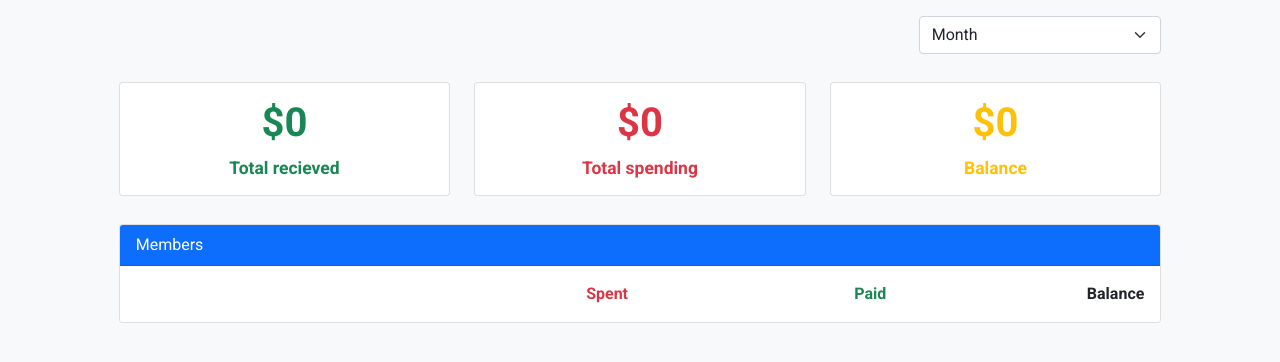
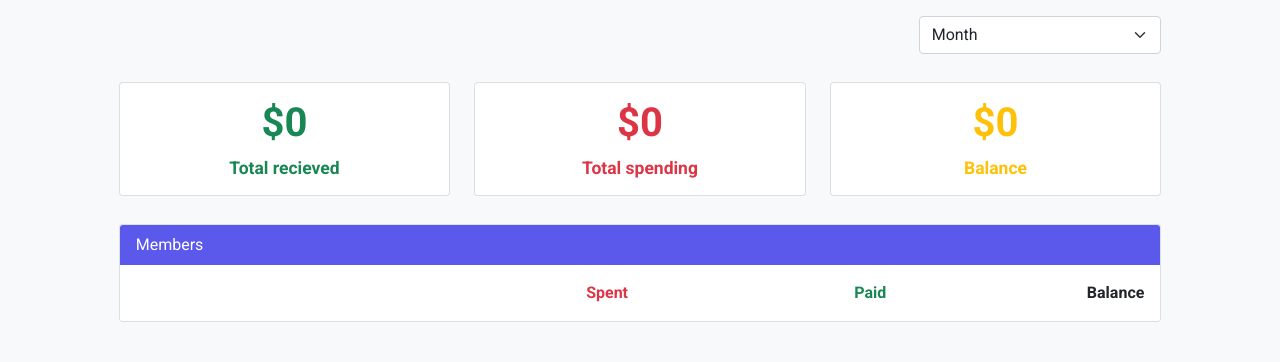
Before and after one commit to ReshanCSX/CS50x-Final-Project, a Flask app: page /home in a window 1280 px wide. Shown: the part 64-426 px from the top of the page. Run offline with Flask 2, Linux system fonts and the light colour scheme; the visitor is signed in with stand-in values (Sample User, id 1); data comes from the database, SQL or seed files in the repository; data that the repository does not hold is empty.

Commit message:
overview bug fix

```diff
--- a/financeapp/routes.py
+++ b/financeapp/routes.py
@@ -115,12 +115,12 @@ def home():
 
     data_overview['income'] = getting_sum("Inc")
     data_overview['expense'] = getting_sum("Ex")
-    data_overview['balance'] = data_overview['income'] - data_overview['expense']
+    data_overview['balance'] =  (data_overview['expense']) - (-data_overview['income'])
+
 
     members = Members.query.filter_by(user_id = current_user.id).all()
-    user_transactions = Transactions.query.filter_by(user_id=current_user.id).all()
 
-
+    # Members Data
 
     members_data = {}
 
@@ -132,7 +132,6 @@ def home():
 
         for item in member.trans_members:
             member_count = len(item.member_transactions)
-            print(item, len(item.member_transactions))
 
             if item.paid_by == member.id:
 
@@ -150,33 +149,7 @@ def home():
                     members_data[member.name]['income'] += (item.amount / member_count)
 
 
-
         members_data[member.name]['balance'] = members_data[member.name]['spent'] + members_data[member.name]['income']
-        print("")
-
-    print(members_data)
-
-
-
-
-        # print(member)
-        # print(member.trans_members)
-        # print("")
-
-
-
-    # Recent Transactions
-    transactions = Transactions.query.filter_by(user_id=current_user.id).order_by(desc(Transactions.date)).limit(5).all()
-
-    trans = {}
-
-    for transaction in transactions:
-        for i in range(5):
-            trans[f'transaction{i}'] = {}
-            trans[f'transaction{i}']['name'] = transaction.transaction_name
-            trans[f'transaction{i}']['date'] = transaction.date
-            trans[f'transaction{i}']['paid'] = transaction.paid_by
-            trans[f'transaction{i}']['amount'] = transaction.amount
 
 
     return render_template("overview.html", title = "Overview", form = form, data_overview = data_overview, members_data = members_data )
--- a/financeapp/static/styles.css
+++ b/financeapp/static/styles.css
@@ -184,4 +184,9 @@ header .navbar .nav_menu .nav_list .nav_item:hover {
 }
 .member-button-wrapper:hover {
   background-color: #e7e5e5;
+}
+
+.bg-color {
+  background-color: #5B58EC;
+  border: none;
 }/*# sourceMappingURL=styles.css.map */
--- a/financeapp/static/styles.scss
+++ b/financeapp/static/styles.scss
@@ -257,6 +257,10 @@ header{
     }
 }
 
+.bg-color{
+    background-color: $primary-color;
+    border: none;
+}
 
 // .transaction_form{
 //     border: 1px solid $accent-color-1;
--- a/financeapp/templates/overview.html
+++ b/financeapp/templates/overview.html
@@ -65,7 +65,7 @@
         <div class="row row-cols-1 g-4 mt-1">
             <div class="col">
                 <div class="card">
-                    <div class="card-header bg-primary text-white">
+                    <div class="card-header bg-color text-white">
                     Members
                     </div>
                     <ul class="list-group list-group-flush">
```
Also changed, not shown: 1 other file.
